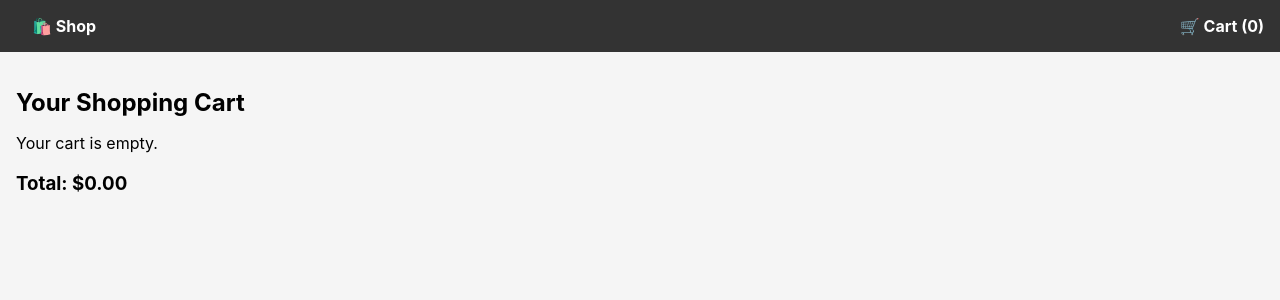
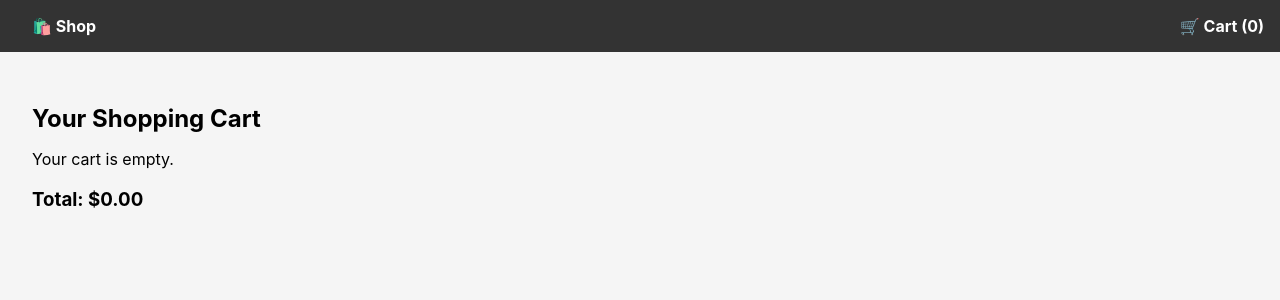
Before and after one commit to ant05man/shopping-cart-project, a React (Create React App) app in the folder frontend/: page /cart in a window 1280 px wide. Shown: the top 300 px of the page. Built offline with nearby package versions, Linux system fonts and the light colour scheme.

Commit message:
added classes to Cart.js component

```diff
--- a/frontend/src/components/Cart.js
+++ b/frontend/src/components/Cart.js
@@ -4,7 +4,7 @@ const Cart = ({ cart }) => {
   const total = cart.reduce((acc, item) => acc + item.price, 0);
 
   return (
-    <div style={{ padding: '1rem' }}>
+    <div className="cart-container">
       <h2>Your Shopping Cart</h2>
       {cart.length === 0 ? (
         <p>Your cart is empty.</p>
```
